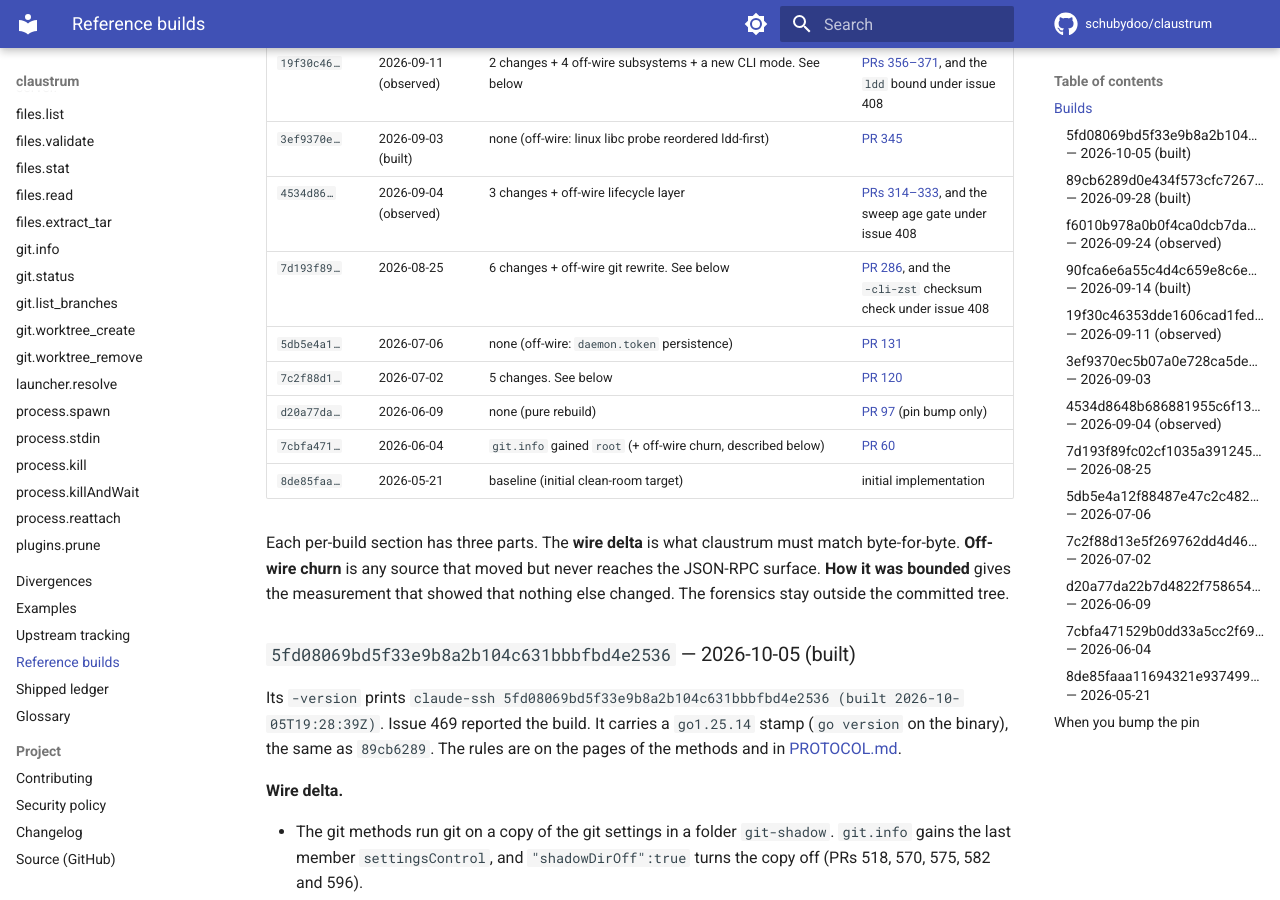
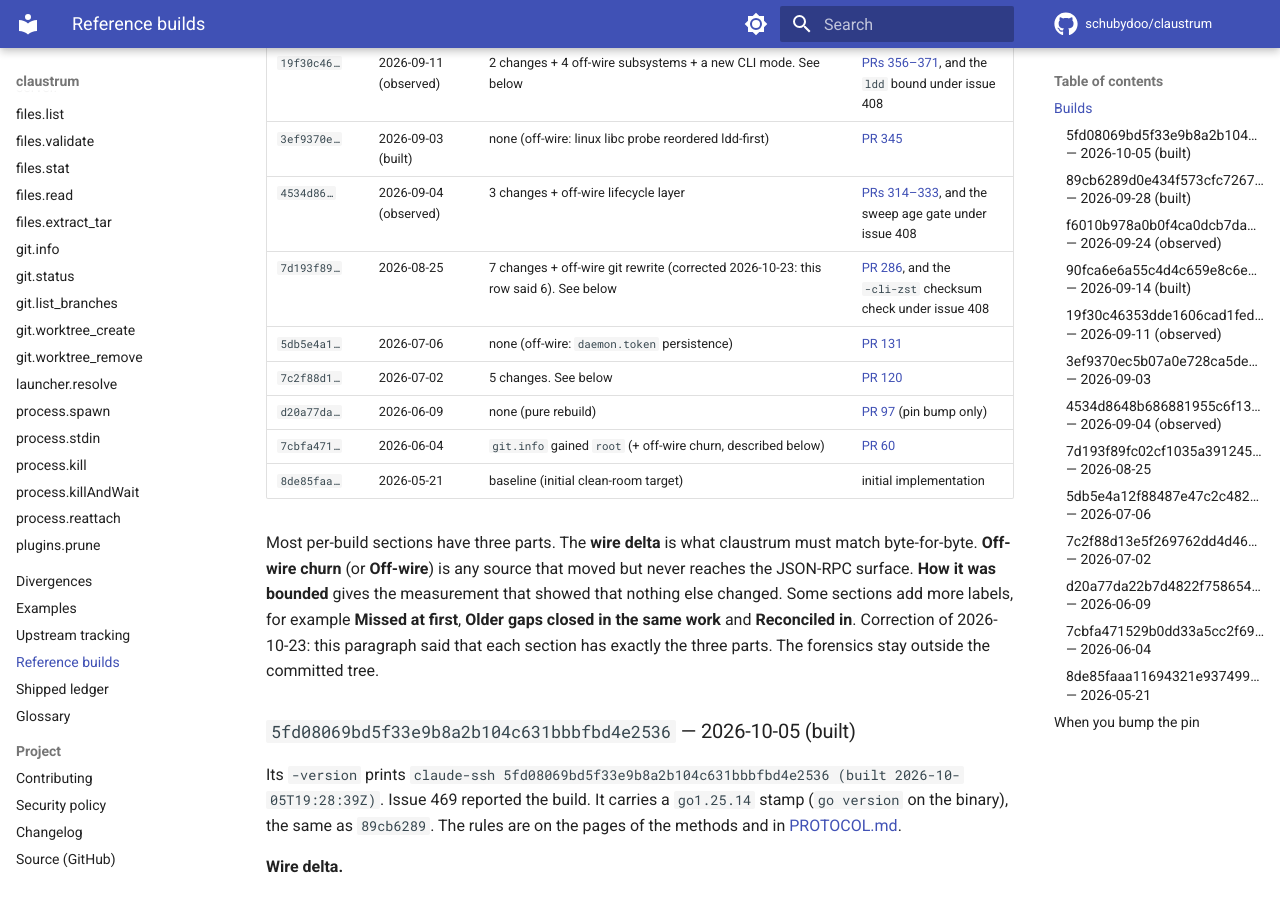
Before and after one commit to schubydoo/claustrum, an MkDocs documentation site: the page built from docs/REFERENCE-BUILDS.md, in a window 1280 px wide and 900 px high, scrolled down 868 px. Built offline with MkDocs 1.6.1 and Material for MkDocs 9.7.7, drawn with Linux system fonts in a browser that asks for light colours; comment, search, counter and statistics services are not loaded; some of the changed text lies outside the part shown.

Commit message:
docs: correct three stale facts of REFERENCE-BUILDS.md with dated notes
Co-Authored-By: Claude Opus 5.5 <noreply@anthropic.com>

```diff
--- a/docs/REFERENCE-BUILDS.md
+++ b/docs/REFERENCE-BUILDS.md
@@ -28,17 +28,20 @@ release.
 | `19f30c46…` | 2026-09-11 (observed) | 2 changes + 4 off-wire subsystems + a new CLI mode. See below | [PRs 356–371](https://github.com/schubydoo/claustrum/pull/371), and the `ldd` bound under issue 408 |
 | `3ef9370e…` | 2026-09-03 (built) | none (off-wire: linux libc probe reordered ldd-first) | [PR 345](https://github.com/schubydoo/claustrum/pull/345) |
 | `4534d86…` | 2026-09-04 (observed) | 3 changes + off-wire lifecycle layer | [PRs 314–333](https://github.com/schubydoo/claustrum/pull/333), and the sweep age gate under issue 408 |
-| `7d193f89…` | 2026-08-25 | 6 changes + off-wire git rewrite. See below | [PR 286](https://github.com/schubydoo/claustrum/pull/286), and the `-cli-zst` checksum check under issue 408 |
+| `7d193f89…` | 2026-08-25 | 7 changes + off-wire git rewrite (corrected 2026-10-23: this row said 6). See below | [PR 286](https://github.com/schubydoo/claustrum/pull/286), and the `-cli-zst` checksum check under issue 408 |
 | `5db5e4a1…` | 2026-07-06 | none (off-wire: `daemon.token` persistence) | [PR 131](https://github.com/schubydoo/claustrum/pull/131) |
 | `7c2f88d1…` | 2026-07-02 | 5 changes. See below | [PR 120](https://github.com/schubydoo/claustrum/pull/120) |
 | `d20a77da…` | 2026-06-09 | none (pure rebuild) | [PR 97](https://github.com/schubydoo/claustrum/pull/97) (pin bump only) |
 | `7cbfa471…` | 2026-06-04 | `git.info` gained `root` (+ off-wire churn, described below) | [PR 60](https://github.com/schubydoo/claustrum/pull/60) |
 | `8de85faa…` | 2026-05-21 | baseline (initial clean-room target) | initial implementation |
 
-Each per-build section has three parts. The **wire delta** is what claustrum
-must match byte-for-byte. **Off-wire churn** is any source that moved but never
-reaches the JSON-RPC surface. **How it was bounded** gives the measurement that
-showed that nothing else changed. The forensics stay outside the committed tree.
+Most per-build sections have three parts. The **wire delta** is what claustrum
+must match byte-for-byte. **Off-wire churn** (or **Off-wire**) is any source that
+moved but never reaches the JSON-RPC surface. **How it was bounded** gives the
+measurement that showed that nothing else changed. Some sections add more labels,
+for example **Missed at first**, **Older gaps closed in the same work** and
+**Reconciled in**. Correction of 2026-10-23: this paragraph said that each section
+has exactly the three parts. The forensics stay outside the committed tree.
 
 ### `5fd08069bd5f33e9b8a2b104c631bbbfbd4e2536` — 2026-10-05 (built)
 
@@ -644,6 +647,10 @@ divergence:
   `fetchToFile`, which streams to a temp file. claustrum then uses a plain
   atomic `os.Rename`, which POSIX-replaces a target *file*. The reference
   handling of an existing target is not probe-measured. It has no wire impact.
+  Correction of 2026-10-23: PR 558 removed `fetchToFile`. The download is now
+  `fetchCLI`, called by `stageDownload`. The rename is still `os.Rename`. On
+  Windows, if it fails with access denied, claustrum tries it again for a short
+  bound (`placeStagedCLI`).
 - Changed code on the `process.spawn` failure path, which is wire-reachable. It was
   therefore the killAndWait-shaped risk: a change that the happy-path battery
   never stresses.
```
